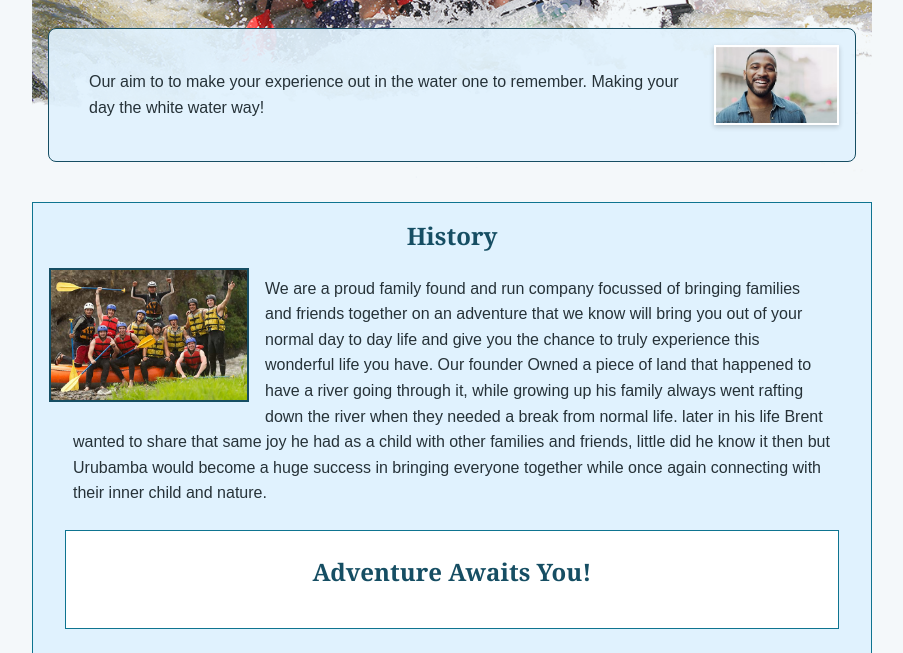
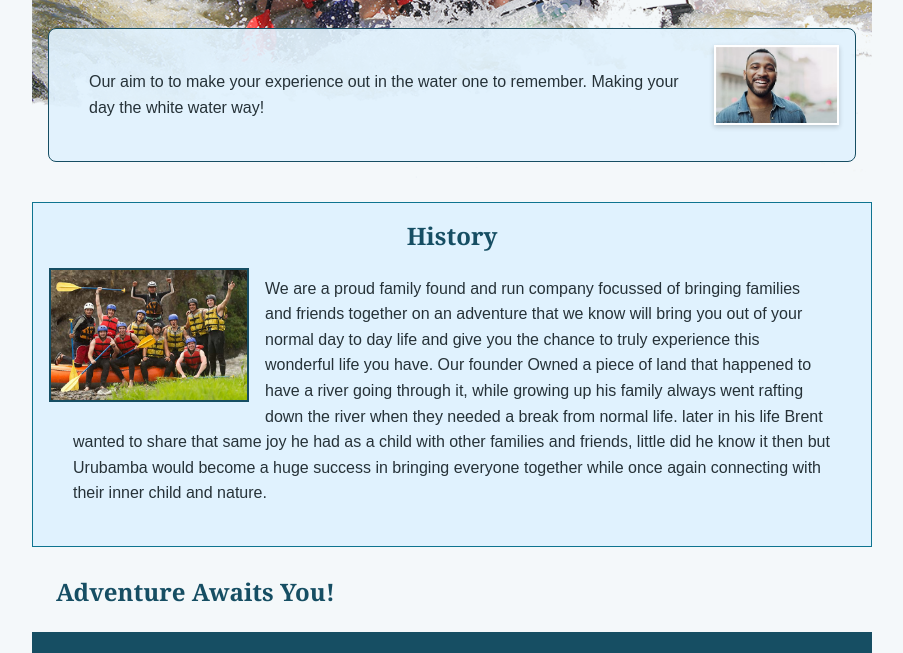
Before and after one commit to Brewe05/wdd130, a plain HTML site: page wwr/about.html in a window 1280 px wide. Shown: the part 483-1136 px from the top of the page, without its empty margins (188-1091 px from the left). Drawn offline with Linux system fonts and the light colour scheme.

Commit message:
fixed adventure awaits you section

```diff
--- a/wwr/about.html
+++ b/wwr/about.html
@@ -43,10 +43,11 @@
                 little did he know it then but Urubamba would become a huge success in bringing everyone together while
                 once again connecting with their inner child and nature.
             </p>
-            <article>
-                <h2>Adventure Awaits You!</h2>
-            </article>
         </section>
+        <section>
+            <h2>Adventure Awaits You!</h2>
+        </section>
+
     </main>
     <footer>
         <p>&copy;2024 Urubamba white water rafting, South Africa </p>
```
